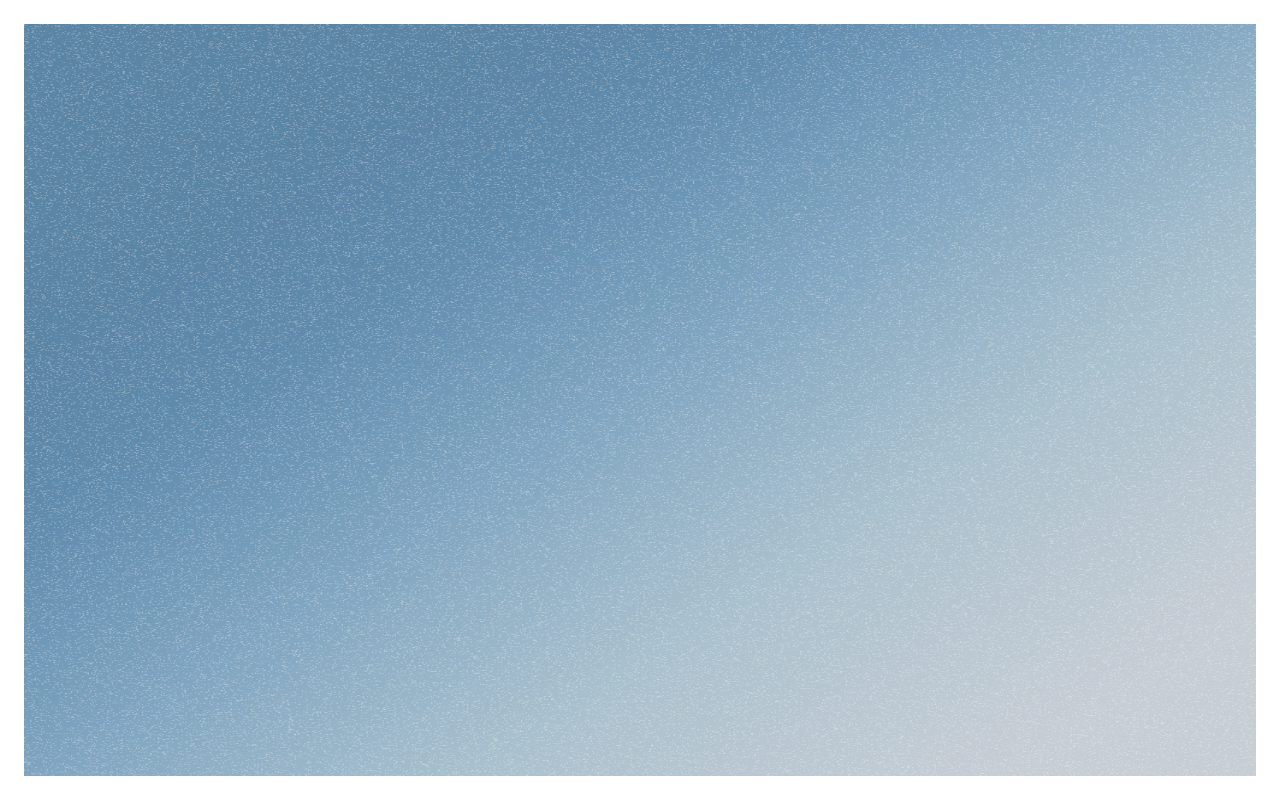
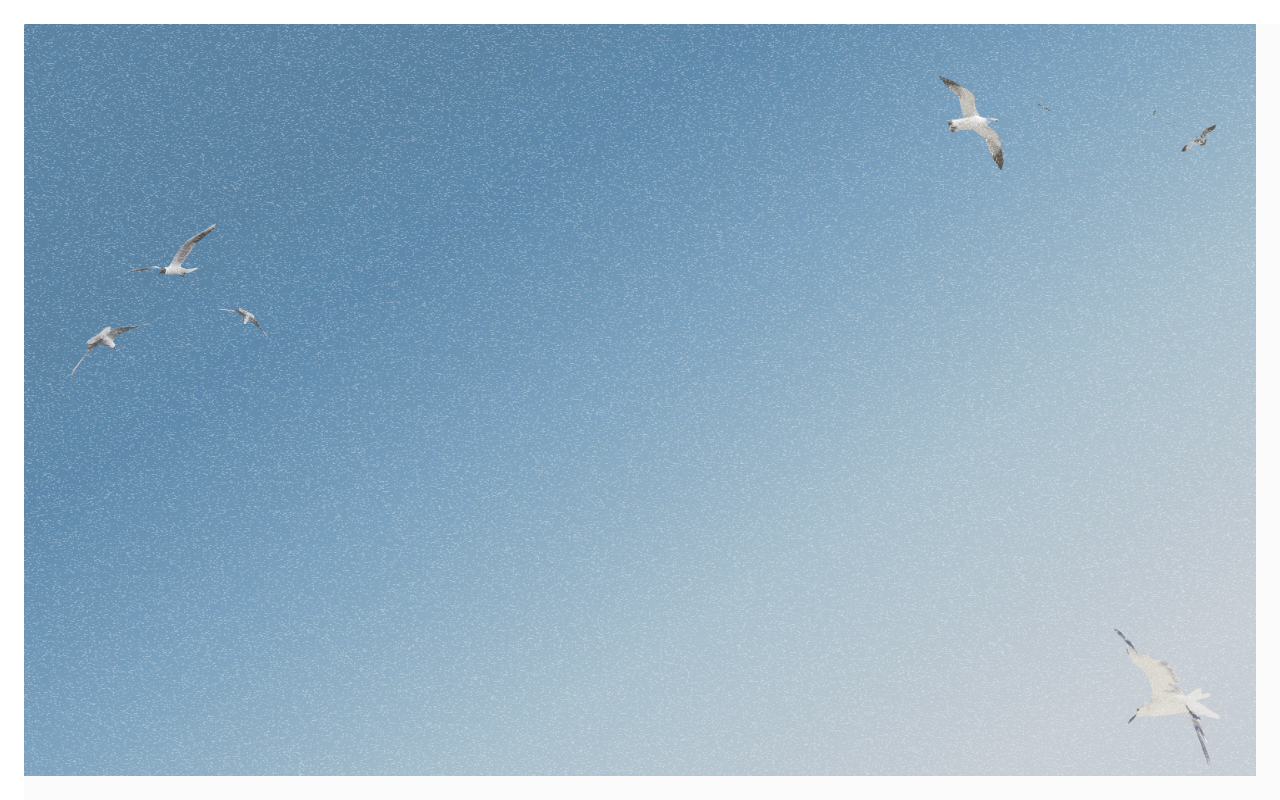
Before and after one commit to gabfernandes8/lista-de-tarefas, a website: page src/index.html in a window 1280 px wide. Drawn offline with Linux system fonts and the light colour scheme.

Commit message:
adicionando gaivotas

```diff
--- a/src/index.html
+++ b/src/index.html
@@ -9,10 +9,14 @@
 </head>
 <body class="h-screen p-[3vh]">
     <main class="h-full fundo">
-        <div class="w-full h-full bg-cinzaclaro/10">
+        <img src="./assets/img/seagull1.png" alt="gaivotas" class="absolute top-5 right-5">
+        <img src="./assets/img/seagull2.png" alt="gaivotas" class="absolute right-7 bottom-[4vh]">
+        <img src="./assets/img/seagull3.png" alt="gaivotas" class="absolute top-[25%] left-[5vw]">
+        <div class="w-full h-full bg-cinzaclaro/10 fixed">
             <img src="./assets/img/static.png" alt="granulado" class="w-full h-full opacity-30">
         </div>
         <form action="">
+
         </form>
     </main>
 </body>
```
Also changed, not shown: src/assets/img/seagull1.png (renamed from src/assets/img/GAIVOTA - 1.png), src/assets/img/seagull2.png (renamed from src/assets/img/GAIVOTA - 2.png), src/assets/img/seagull3.png (renamed from src/assets/img/GAIVOTA - 3.png), src/output.css.
